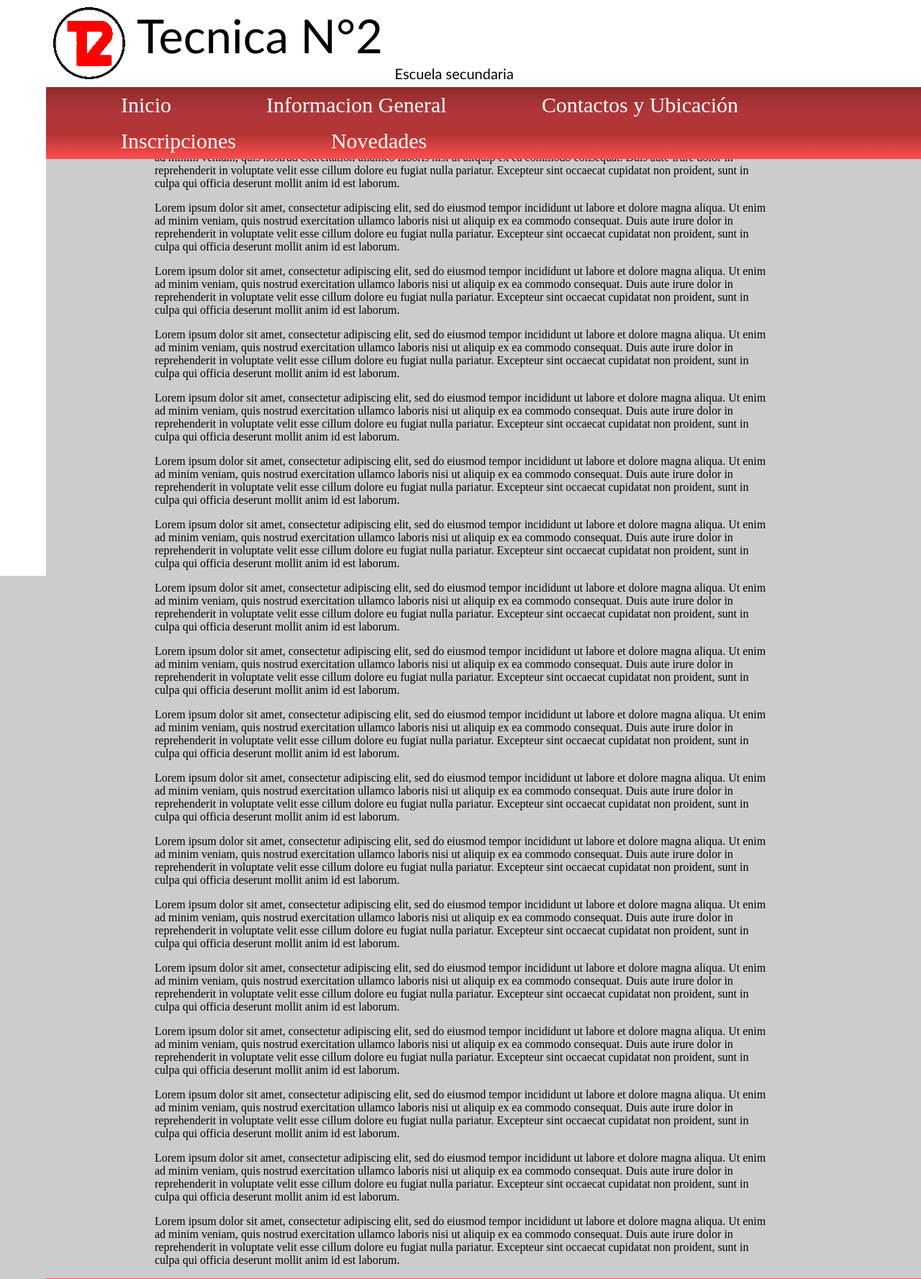
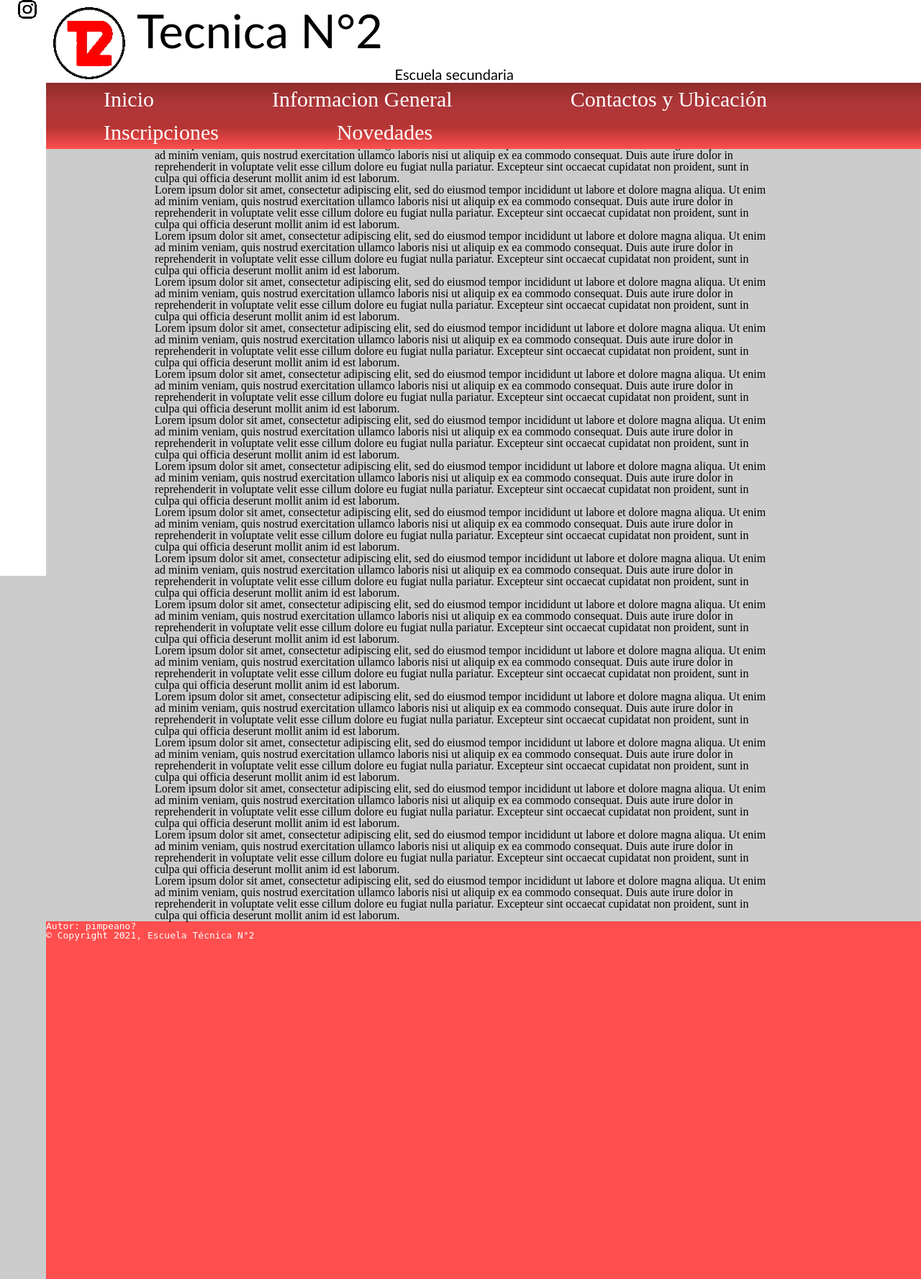
Before and after one commit to GabiDam/TecnicaN2.github.io, a PHP site: page / in a window 1280 px wide; the page is wider, and only the part inside the window is pictured. Shown: the top 1777 px of that part at 72% size. Run offline with PHP 8.4, Linux system fonts and the light colour scheme.

Commit message:
Update Snapchot 0.1

```diff
--- a/index.html
+++ b/index.html
@@ -3,9 +3,12 @@
 
 <head>
         <meta charset="UTF-8">
-        <title>Tecnica N2</title>
-        <meta name="viewport" content="width=device-width,initial-scale=1">
+        <title>Escuela Tecnica N2</title>
+        <meta name="viewport" content="width=device-width,initial-scale=1.0">
+        <meta name="keywords" content="Escuela, Secundaria, T2, Tecnica N2, Munro, Buenos Aires, Vicente Lopez, Tecnica, Educacion, Aprender, IBM, P-tech, Informatica, Maestro mayor de obra">
+        <meta name="author" content="Fidel Barreiros, Gabriel D’Ambrosio, Joaquín Díaz, Tomas Linares, Tomas Morini, Iván Ratzmann, Iván Rodríguez, Luca Testa">
         <link rel="stylesheet" href="style.css">
+        <link rel="stylesheet" href="reset.css">
         <script src=""></script>
 </head>
 
@@ -13,7 +16,7 @@
 
     <header>
         <div class="contenedorLogo">
-            <img src="T2logo.png">
+            <img src="Img/T2logo.png" alt="Escuela T2">
             <a class="logotitulo"> Tecnica N°2 </a>
             <a class="logosubtitulo">Escuela secundaria</a>
         </div>
@@ -31,6 +34,7 @@
     </header>
         <div class="costado">
 
+            <img class="contenedorcostado" src="Img/Iglogue.png">
         </div>
     <main>
         <div class="contenedor">
@@ -62,7 +66,7 @@
         <footer id="carlos">
 
             <p>Autor: pimpeano?</p>
-
+            <small>&copy; Copyright 2021, Escuela Técnica N°2</small>
 
         </footer>
 </body>
--- /dev/null
+++ b/reset.css
@@ -0,0 +1,48 @@
+/* http://meyerweb.com/eric/tools/css/reset/
+   v2.0 | 20110126
+   License: none (public domain)
+*/
+
+html, body, div, span, applet, object, iframe,
+h1, h2, h3, h4, h5, h6, p, blockquote, pre,
+a, abbr, acronym, address, big, cite, code,
+del, dfn, em, img, ins, kbd, q, s, samp,
+small, strike, strong, sub, sup, tt, var,
+b, u, i, center,
+dl, dt, dd, ol, ul, li,
+fieldset, form, label, legend,
+table, caption, tbody, tfoot, thead, tr, th, td,
+article, aside, canvas, details, embed,
+figure, figcaption, footer, header, hgroup,
+menu, nav, output, ruby, section, summary,
+time, mark, audio, video {
+	margin: 0;
+	padding: 0;
+	border: 0;
+	font-size: 100%;
+	font: inherit;
+	vertical-align: baseline;
+}
+/* HTML5 display-role reset for older browsers */
+article, aside, details, figcaption, figure,
+footer, header, hgroup, menu, nav, section {
+	display: block;
+}
+body {
+	line-height: 1;
+}
+ol, ul {
+	list-style: none;
+}
+blockquote, q {
+	quotes: none;
+}
+blockquote:before, blockquote:after,
+q:before, q:after {
+	content: '';
+	content: none;
+}
+table {
+	border-collapse: collapse;
+	border-spacing: 0;
+}
--- a/style.css
+++ b/style.css
@@ -16,6 +16,11 @@
     padding: 10px;
 }
 
+.contenedorcostado{
+    margin-left: 20%;
+    top:50% ;
+}
+
 .logotitulo{
     font-family: calibri;
     font-size: 65px;
@@ -27,7 +32,7 @@
     font-family: calibri;
     font-size: 20px;
     vertical-align: bottom;
-    left: -50px;
+
 }
 
 header{
@@ -43,8 +48,7 @@
     width: 100%;
     margin-left: 5%;
     position: fixed;
-    top: 85px;
-    top: 105px;
+    top: 115px;
 }
 
 .navigation{
@@ -61,7 +65,7 @@
 .navigation ul li a{
     font-size: 30px;
     display:block;
-    padding: 0.5rem 4rem;
+    padding: 0.5rem 5rem;
     color: white;
     text-decoration: none;
 }
@@ -80,11 +84,11 @@
 }
 
 #carlos{
-    width: 100%;
-    height: 200px;
+    width: 95%;
+    height: 2000px;
     background-color: rgb(255, 78, 78);
     margin-left: 5%;
     bottom: 0;
     color: white;
-    font-family: monospace; /*me odias*/
+    font-family: monospace; /*te odias*/
 }
```
Also changed, not shown: Img/Iglogue.png (added), Img/T2logo.png (renamed from T2logo.png), normalize.css (deleted).
